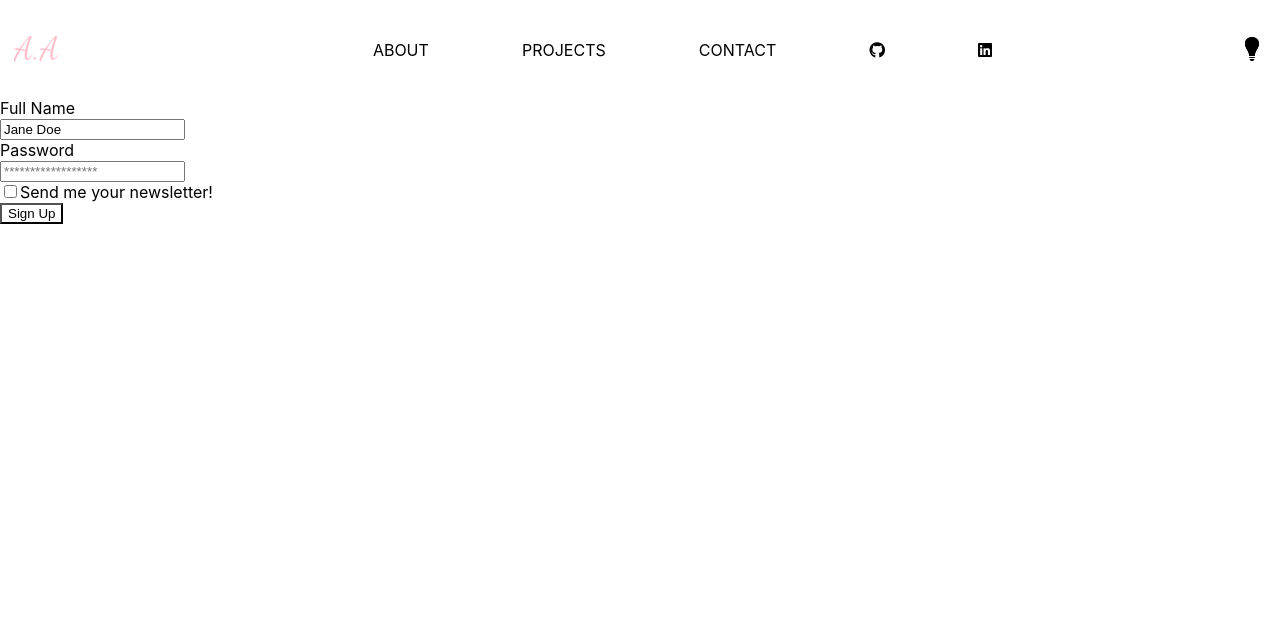
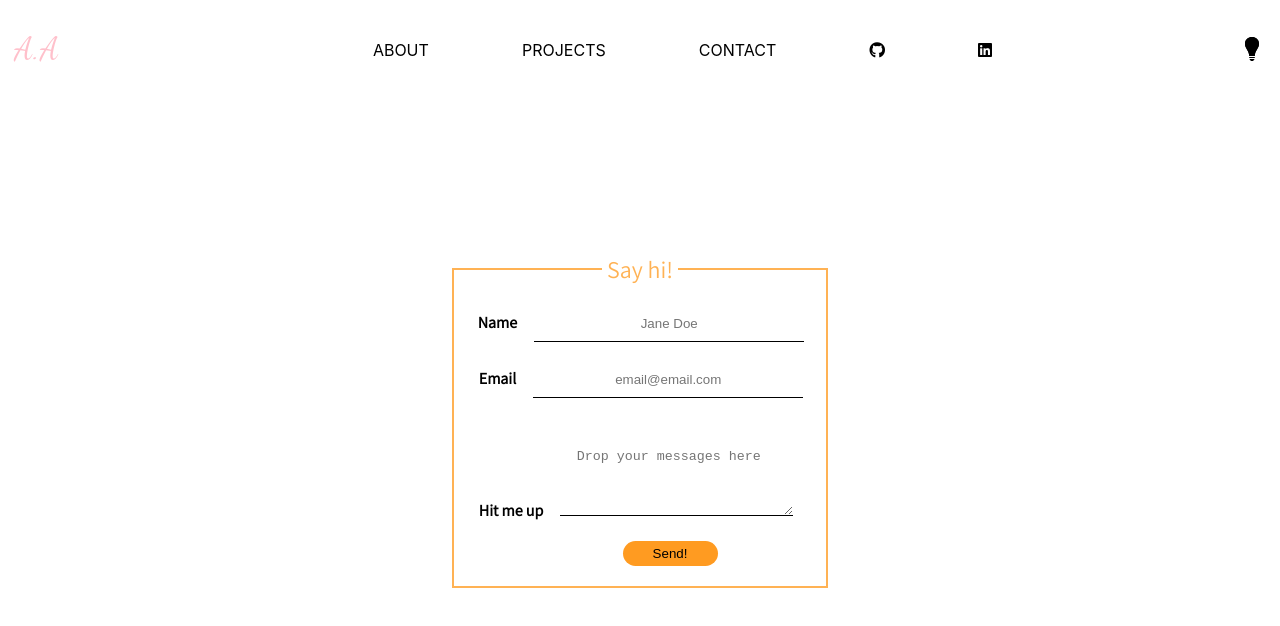
Before and after one commit to lape15/real-portfolio, a React (Create React App) app: page /contact in a window 1280 px wide. Shown: the top 626 px of the page. Built offline with nearby package versions, Linux system fonts and the light colour scheme.

Commit message:
conact page ready

```diff
--- a/src/App.js
+++ b/src/App.js
@@ -20,7 +20,7 @@ function App() {
             render={({ location }) => (
               <TransitionGroup>
                 <CSSTransition
-                  timeout={4500}
+                  timeout={600}
                   classNames="fade"
                   key={location.key}
                 >
--- a/src/components/Contact.js
+++ b/src/components/Contact.js
@@ -7,44 +7,38 @@ const Contact = () => {
   return (
     <div id="contact" style={{ background: theme.bg }} className="contact">
       <form>
-        <div>
+        <fieldset>
+          <legend>Say hi!</legend>
           <div>
-            <label style={{ color: theme.ui }}>Full Name</label>
-          </div>
-          <div>
-            <input type="text" value="Jane Doe" style={{ color: theme.ui }} />
-          </div>
-        </div>
-        <div>
-          <div>
-            <label style={{ color: theme.ui }}>Password</label>
-          </div>
-          <div>
+            <label style={{ color: theme.ui }}>Name</label>
+
             <input
-              type="password"
-              placeholder="******************"
+              type="text"
+              placeholder="Jane Doe"
               style={{ color: theme.ui }}
             />
           </div>
-        </div>
-        <div>
-          <div></div>
-          <label>
-            <input type="checkbox" style={{ color: theme.ui }} />
-            <span>Send me your newsletter!</span>
-          </label>
-        </div>
-        <div>
-          <div></div>
           <div>
-            <button
-              type="submit"
-              style={{ color: theme.ui, background: theme.bg }}
-            >
-              Sign Up
+            <label style={{ color: theme.ui }}>Email</label>
+            <input
+              type="email"
+              placeholder="email@email.com"
+              style={{ color: theme.ui }}
+            />
+          </div>
+          <div>
+            <label style={{ color: theme.ui }} className="label">
+              Hit me up
+            </label>
+            <textarea placeholder="Drop your messages here"></textarea>
+          </div>
+
+          <div className="btn">
+            <button type="submit" style={{ color: theme.ui }}>
+              Send!
             </button>
           </div>
-        </div>
+        </fieldset>
       </form>
     </div>
   );
--- a/src/components/Home.js
+++ b/src/components/Home.js
@@ -4,11 +4,13 @@ import { Spring } from "react-spring/renderprops";
 import { ThemeContext } from "../context/themeContext";
 import ReactTypingEffect from "react-typing-effect";
 import { ReactComponent as Logo } from "../assets/human.svg";
-
+import Contact from "./Contact";
+import About from "./About";
 const Home = () => {
   const { isLightTheme, light, dark } = useContext(ThemeContext);
   const theme = isLightTheme ? light : dark;
   return (
+    <>
       <div
         className="App-header"
         style={{ background: theme.bg, color: theme.ui }}
@@ -33,6 +35,9 @@ const Home = () => {
           </Link>
         </div>
       </div>
+      <About />
+      <Contact />
+    </>
   );
 };
 export default Home;
--- a/src/scss/_about.scss
+++ b/src/scss/_about.scss
@@ -39,7 +39,7 @@ $ipad: 768px;
   .profile-img {
     grid-column: 1/3;
     grid-row: 1/3;
-    background: url("../assets/lape.png") no-repeat;
+    background: url("../assets/lape.jpeg") no-repeat;
     background-position: center;
     clip-path: circle(20% at 57% 25%);
     transition: clip-path 5s;
@@ -112,7 +112,17 @@ $ipad: 768px;
       padding: $padding - 2;
       clip-path: none;
       p {
-        margin: 10px;
+        margin: 15px;
+      }
+      ul {
+        span {
+          margin-right: 25px;
+          // border: 2px solid red;
+        }
+        li {
+          // border: 1px solid black;
+          margin-right: 35px;
+        }
       }
     }
   }
--- a/src/scss/_base.scss
+++ b/src/scss/_base.scss
@@ -32,12 +32,12 @@ $ipad: 768px;
 }
 .fade-appear-active .fade-enter .fade-enter-active {
   opacity: 1;
-  transition: opacity 300ms linear 150ms;
+  transition: opacity 3000ms linear 150ms;
 }
 .fade-exit {
   opacity: 1;
 }
 .fade-exit .fade-exit-active {
   opacity: 0;
-  transition: opacity 150ms linear;
+  transition: opacity 1500ms linear;
 }
--- /dev/null
+++ b/src/scss/_contact.scss
@@ -0,0 +1,111 @@
+$padding: 5%;
+$colors: (
+  grey-blue: hsl(227, 12%, 61%),
+  light-grey: hsl(0, 0%, 98%),
+  white: #ffffff,
+  list-blue: hsl(228, 45%, 44%),
+  dark-blue: hsl(233, 12%, 13%),
+  pale-red: hsl(13, 100%, 96%),
+  burnt-orange: lighten(#f24405, 10%),
+  dark: hsl(228, 39%, 23%),
+  black: black,
+  light-yellow: lighten(#ff9b21, 10%),
+  yellow: #ff9b21
+);
+
+@function color($color-name) {
+  @return map-get($colors, $color-name);
+}
+$mobile: 300px;
+$ipad: 768px;
+@mixin mobile {
+  @media (min-width: #{$mobile})  and (max-width : $ipad) {
+    @content;
+  }
+}
+@mixin ipad {
+  @media (min-width: #{$ipad}) {
+    @content;
+  }
+}
+
+.contact {
+  min-height: 80vh;
+  //   padding: 2%;
+  display: flex;
+  justify-content: center;
+  align-items: center;
+  margin: 0;
+
+  form {
+    padding: 5%;
+    fieldset {
+      text-align: center;
+      color: color(light-yellow);
+      font-family: "Assistant";
+      padding: $padding -2;
+      border: 2px solid color(light-yellow);
+      legend {
+        font-size: 1.5rem;
+        padding: 5px;
+      }
+      div {
+        // border: 2px solid red;
+        padding: 10px;
+        label {
+          padding: 2px;
+          margin-right: 15px;
+          font-weight: 600;
+        }
+        input[type="text"] {
+          padding: 10px;
+          border-top: none;
+          border-right: none;
+          border-left: none;
+          border-bottom: 1px solid black;
+          text-align: center;
+          width: 250px;
+        }
+        input[type="email"] {
+          padding: 10px;
+          border-top: none;
+          border-right: none;
+          border-left: none;
+          border-bottom: 1px solid black;
+          text-align: center;
+          width: 250px;
+        }
+        .label {
+          // border: 2px solid blue;
+          margin-top: -10px;
+        }
+        textarea {
+          padding: $padding;
+          width: 200px;
+          height: 50px;
+          margin-top: 15px;
+          margin-right: 10px;
+          border-top: none;
+          border-right: none;
+          border-left: none;
+          border-bottom: 1px solid black;
+        }
+      }
+      div {
+        text-align: center;
+
+        button {
+          background-color: color(yellow);
+          border: none;
+          padding: 5px;
+          width: 95px;
+          border-radius: 37px;
+          margin-left: 60px;
+          @include mobile() {
+            margin-left: -10px;
+          }
+        }
+      }
+    }
+  }
+}
--- a/src/scss/_layout.scss
+++ b/src/scss/_layout.scss
@@ -8,7 +8,8 @@ $colors: (
   pale-red: hsl(13, 100%, 96%),
   burnt-orange: lighten(#f24405, 10%),
   dark: hsl(228, 39%, 23%),
-  black: black
+  black: black,
+  light-yellow: lighten(#ff9b21, 40%)
 );
 
 @function color($color-name) {
--- a/src/scss/main.scss
+++ b/src/scss/main.scss
@@ -2,3 +2,4 @@
 @import "./layout";
 @import "./components";
 @import "./about";
+@import "./contact";
```
Lines whose indentation alone changed are shown as unchanged.
